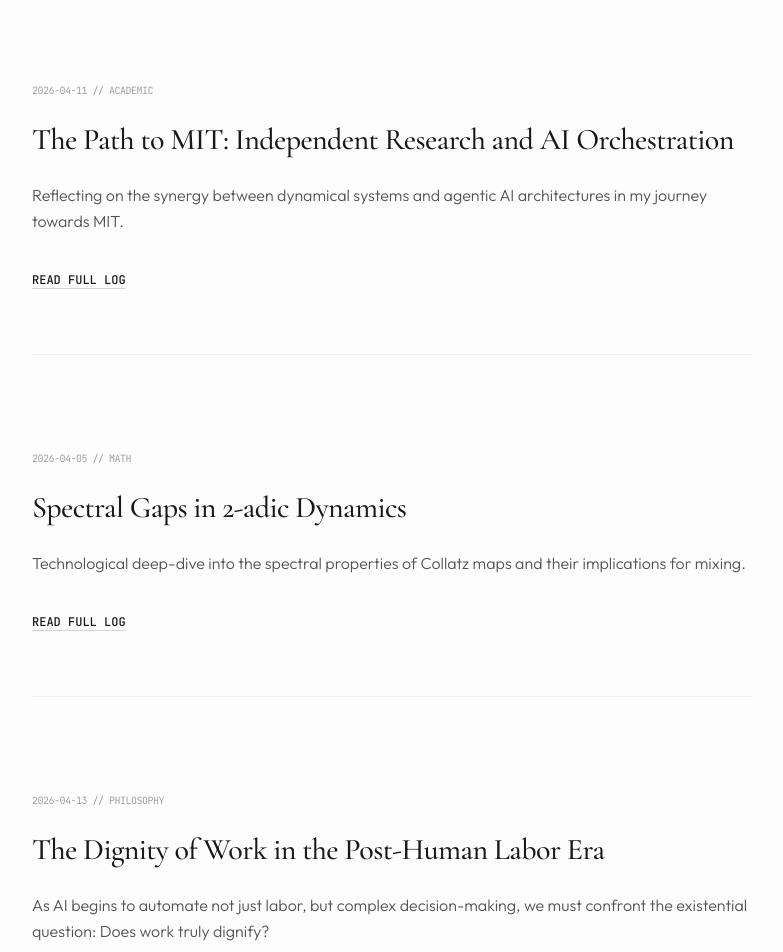
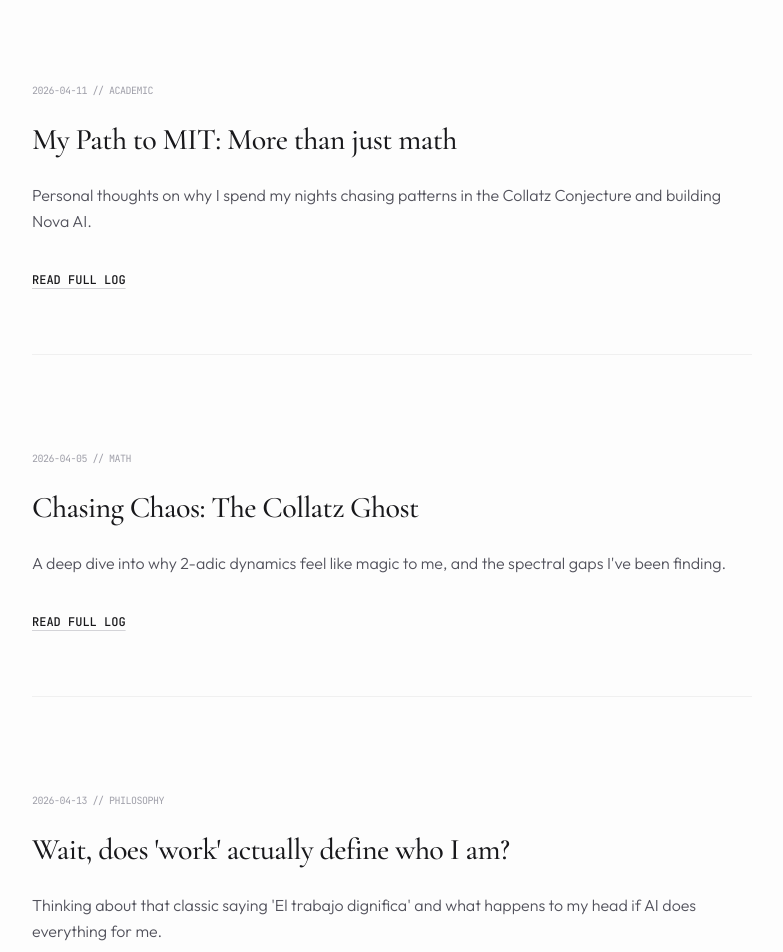
Before and after one commit to starlyn2010/starlyn-portfolio, a Next.js app: page /journal in a window 1280 px wide. Shown: the part 420-1372 px from the top of the page, without its empty margins (248-1031 px from the left). Built offline with nearby package versions, Linux system fonts and the light colour scheme.

Commit message:
fix: rewrite journal entries to personal tone and fix desktop dark mode toggle specificity

```diff
--- a/src/app/globals.css
+++ b/src/app/globals.css
@@ -1,5 +1,5 @@
 @import "tailwindcss";
-@custom-variant dark (&:where(.dark, .dark *));
+@custom-variant dark (.dark &);
 
 @source "../components";
 @source "../app";
--- a/src/data/journal.ts
+++ b/src/data/journal.ts
@@ -10,38 +10,44 @@ export interface JournalEntry {
 export const journalEntries: JournalEntry[] = [
   {
     id: "mit-path-research",
-    title: "The Path to MIT: Independent Research and AI Orchestration",
+    title: "My Path to MIT: More than just math",
     date: "2026-04-11",
     category: "Academic",
-    excerpt: "Reflecting on the synergy between dynamical systems and agentic AI architectures in my journey towards MIT.",
+    excerpt: "Personal thoughts on why I spend my nights chasing patterns in the Collatz Conjecture and building Nova AI.",
     content: `
-My research journey began with a simple question: Can we find order within the deterministic chaos of the Collatz Conjecture? What I found was a profound connection between number theory and the way we design intelligence.
+I used to think that getting into MIT was just about having the right numbers on a transcript. But as I spent my nights staring at Collatz sequences and debugging Nova AI, I realized it was something deeper. It's about a conversation between my own curiosity and the deterministic chaos of the world.
 
-Integrating spectral analysis with the architecture of Nova AI forced me to rethink efficiency. Operating on just 4GB of RAM wasn't a limitation; it was a catalyst for more precise logical routing. This is the core of what I hope to bring to MIT CSAIL: architectures that are not just empirically powerful, but mathematically elegant.
+Operating on just 4GB of RAM wasn't a technical limitation for me; it felt like a puzzle. It forced me to be more human in my approach to code—to think twice, to simplify, to be elegant. I'm not just looking to go to MIT to study; I'm looking to bring this "lean" mindset to a place where everything is possible.
+
+But I often wonder: is a powerful architecture built on constraints actually superior to one with infinite resources? Or am I just romanticizing the struggle?
     `
   },
   {
     id: "collatz-mixing-spectral",
-    title: "Spectral Gaps in 2-adic Dynamics",
+    title: "Chasing Chaos: The Collatz Ghost",
     date: "2026-04-05",
     category: "Math",
-    excerpt: "Technological deep-dive into the spectral properties of Collatz maps and their implications for mixing.",
+    excerpt: "A deep dive into why 2-adic dynamics feel like magic to me, and the spectral gaps I've been finding.",
     content: `
-The convergence of the Collatz map is deeply tied to its spectral properties. By analyzing the 2-adic valuation patterns, we can observe mixing behaviors that mimic stochastic processes. This post explores the formalization of the C(n) metric...
+There’s something haunting about the way Collatz maps behave. One moment you think you’ve caught the pattern in a spectral gap, and the next, it slips away into 2-adic mixing. I’ve spent weeks tracing these orbits, feeling more like an explorer in a digital jungle than a mathematician.
+
+The deeper I go into the C(n) metric, the more I realize that math isn't just a tool—it's a mirror. It shows us how much we still don't understand about the simplest systems. I feel like I'm close to a breakthrough in the mixing threshold, but there's always that doubt in the back of my mind.
+
+If the world is truly deterministic, are we finding patterns or are the patterns finding us? Does complexity have a limit, or are we just scratching the surface of a much larger logic?
     `
   },
   {
     id: "ai-work-psychology",
-    title: "The Dignity of Work in the Post-Human Labor Era",
+    title: "Wait, does 'work' actually define who I am?",
     date: "2026-04-13",
     category: "Philosophy",
-    excerpt: "As AI begins to automate not just labor, but complex decision-making, we must confront the existential question: Does work truly dignify?",
+    excerpt: "Thinking about that classic saying 'El trabajo dignifica' and what happens to my head if AI does everything for me.",
     content: `
-For centuries, the human psyche has been anchored in the concept of productivity as a marker of worth. "El trabajo dignifica" (Work dignifies) has been a cornerstone of societal organization. But as AI architectures begin to orchestrate the global economy, we are entering a "Post-Human Labor" era that challenges this foundation.
+I've grown up hearing "El trabajo dignifica" (Work dignifies). It’s a huge part of being Dominican—the pride of labor. But now that I’m building agentic systems that can think, code, and organize faster than I can, I'm starting to feel a bit... displaced.
 
-Psychologically, the decoupling of survival from labor could be the most significant shift in human history. Without the "struggle" of work, what happens to the human ego? We risk a collective crisis of identity if we cannot pivot from labor-as-identity to purpose-as-existence.
+If I can automate my own research, where do I end and where does the AI begin? I’m worried that we’re moving into a time where my "value" isn't about what I produce, but about something else I haven't figured out yet. It’s scary to think that our identity is so tied to the things we do for survival.
 
-However, this transition also represents an unprecedented opportunity. The dignity of the future won't be found in the effort of the brow, but in the elegance of the orchestration—the ability of the human mind to curate, philosophize, and direct the immense intelligence we have created. We are moving from being the "builders" to being the "architects of purpose."
+If tomorrow we didn't have to work to survive, what would you do with your time? Would you still feel 'dignified'? And what happens to our minds when we no longer have a 'struggle' to overcome?
     `
   }
 ];
```
